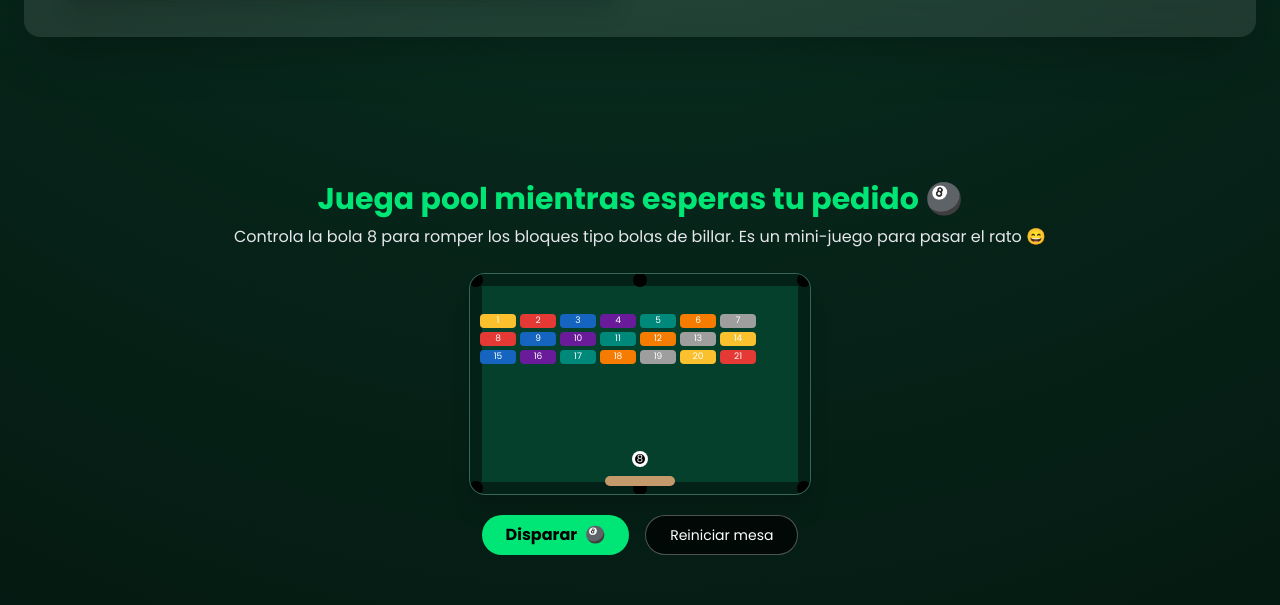
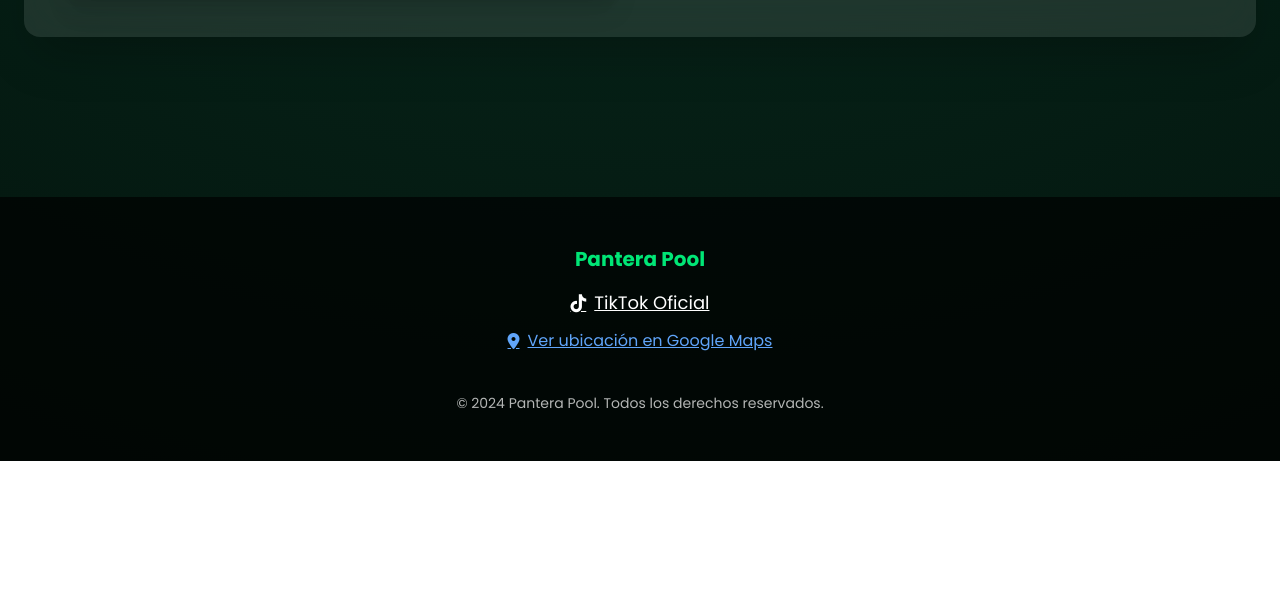
Before and after one commit to Maxlagartilloia/Pantera-Pool, a plain HTML site: page index.html in a window 1280 px wide. Shown: the part 2419-3024 px from the top of the page. After the commit the page ends 2880 px from the top, so only its background shows below. Drawn offline with nearby package versions, Linux system fonts and the light colour scheme.

Commit message:
Remove pool game section from index.html
Removed the pool game section from the main page.

```diff
--- a/index.html
+++ b/index.html
@@ -136,35 +136,6 @@
             </div>
         </div>
     </section>
-
-    <!-- JUEGO EN LA PÁGINA PRINCIPAL -->
-    <section id="juego" class="py-16 px-6">
-        <h3 class="text-center text-3xl font-bold text-[#00E676] mb-2">
-            Juega pool mientras esperas tu pedido 🎱
-        </h3>
-        <p class="text-center text-gray-200 mb-6">
-            Controla la bola 8 para romper los bloques tipo bolas de billar. Es un mini-juego para pasar el rato 😄
-        </p>
-
-        <div class="flex justify-center">
-            <canvas id="pool-breakout" width="340" height="220"
-                    class="rounded-2xl border border-white/20 bg-[#04402b] shadow-xl"></canvas>
-        </div>
-
-        <div class="flex justify-center gap-4 mt-5">
-            <button id="game-start"
-                    class="bg-[#00E676] text-black font-bold px-6 py-2 rounded-full flex items-center gap-2">
-                Disparar <span>🎱</span>
-            </button>
-            <button id="game-reset"
-                    class="bg-black/70 border border-white/30 px-6 py-2 rounded-full text-sm">
-                Reiniciar mesa
-            </button>
-        </div>
-    </section>
-</main>
-
-
 
 <!-- CHECKOUT -->
 <main id="checkout-page" class="hidden px-6 py-16">
```
